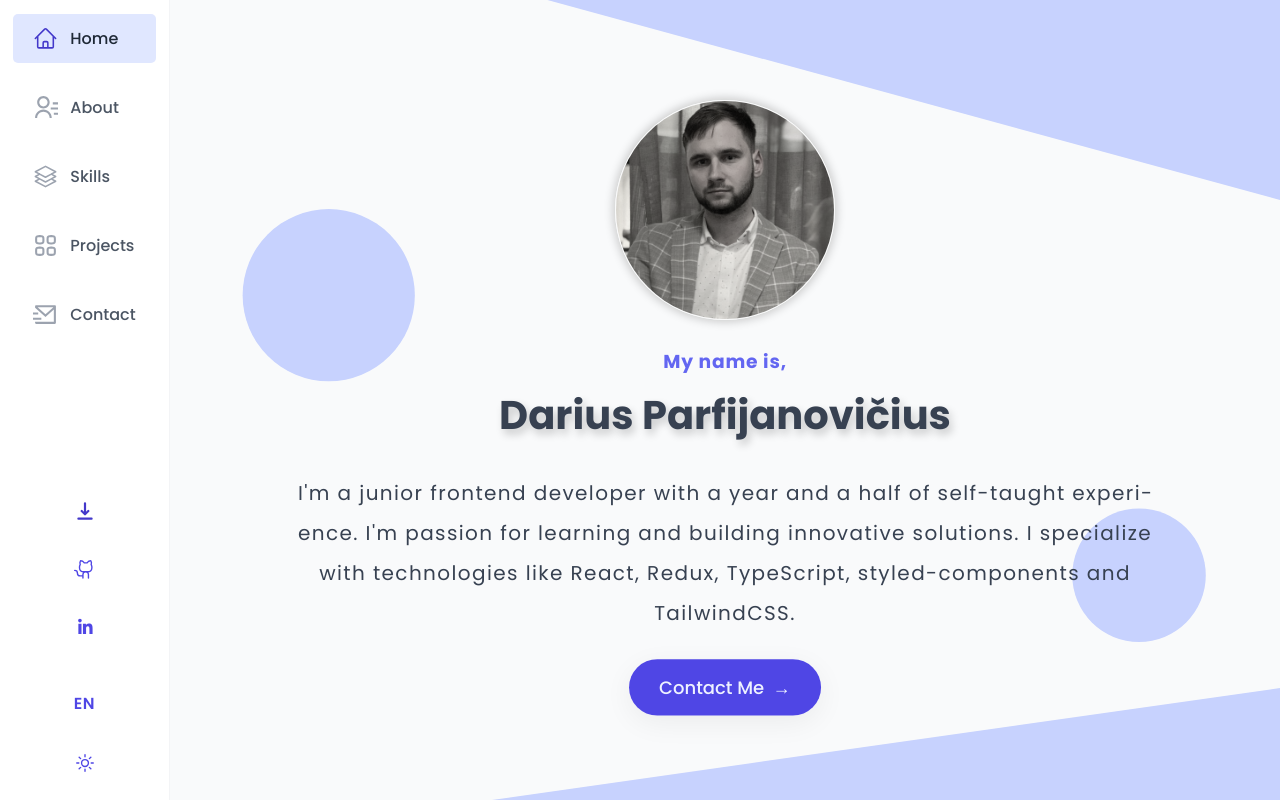
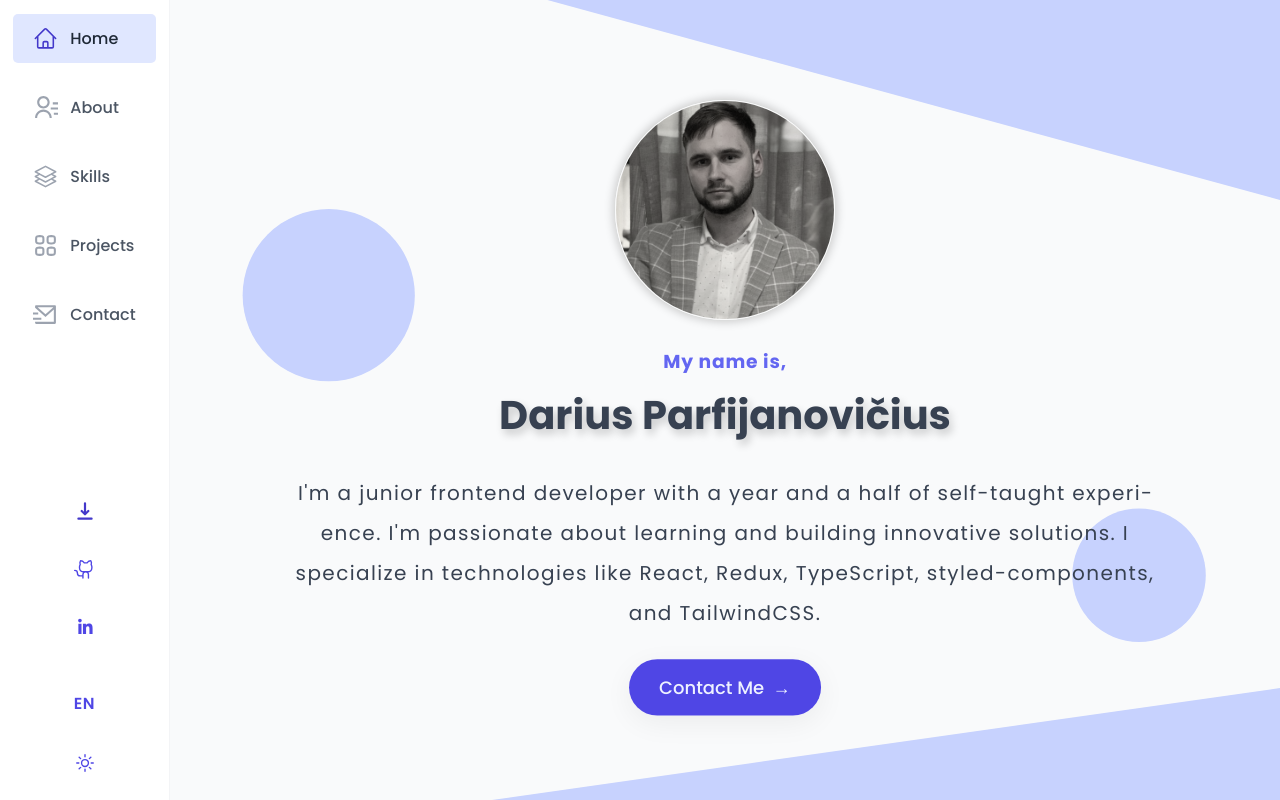
Before and after one commit to dariukyy/dariukyy-portfolio, a React (Vite) app: page /home in a window 1280 px wide. Built offline with nearby package versions, Linux system fonts and the light colour scheme; no server answers.

Commit message:
correct the grammar

```diff
--- a/src/App.tsx
+++ b/src/App.tsx
@@ -1,12 +1,12 @@
 import { lazy } from "react";
 import { BrowserRouter, Navigate, Route, Routes } from "react-router-dom";
+import { I18nextProvider } from "react-i18next";
+import i18n from "./i18next";
 
 import GlobalStyles from "./styles/GlobalStyles";
 import AppLayout from "./ui/AppLayout";
 import PageNotFound from "./pages/PageNotFound";
 import { DarkModeProvider } from "./context/DarkModeContext";
-import { I18nextProvider } from "react-i18next";
-import i18n from "./i18next";
 
 const Projects = lazy(() => import("./pages/Projects"));
 const Contact = lazy(() => import("./pages/Contact"));
--- a/src/i18next.ts
+++ b/src/i18next.ts
@@ -26,7 +26,7 @@ i18n.use(initReactI18next).init({
         "scroll-down": "Scroll Down",
 
         "home-description":
-          "I'm a junior frontend developer with a year and a half of self-taught experience. I'm passion for learning and building innovative solutions. I specialize with technologies like React, Redux, TypeScript, styled-components and TailwindCSS.",
+          "I'm a junior frontend developer with a year and a half of self-taught experience. I'm passionate about learning and building innovative solutions. I specialize in technologies like React, Redux, TypeScript, styled-components, and TailwindCSS.",
         "home-contact-me": "Contact Me",
         "about-about-me": "About Me",
         "about-personal-bio": "Personal Bio",
```
